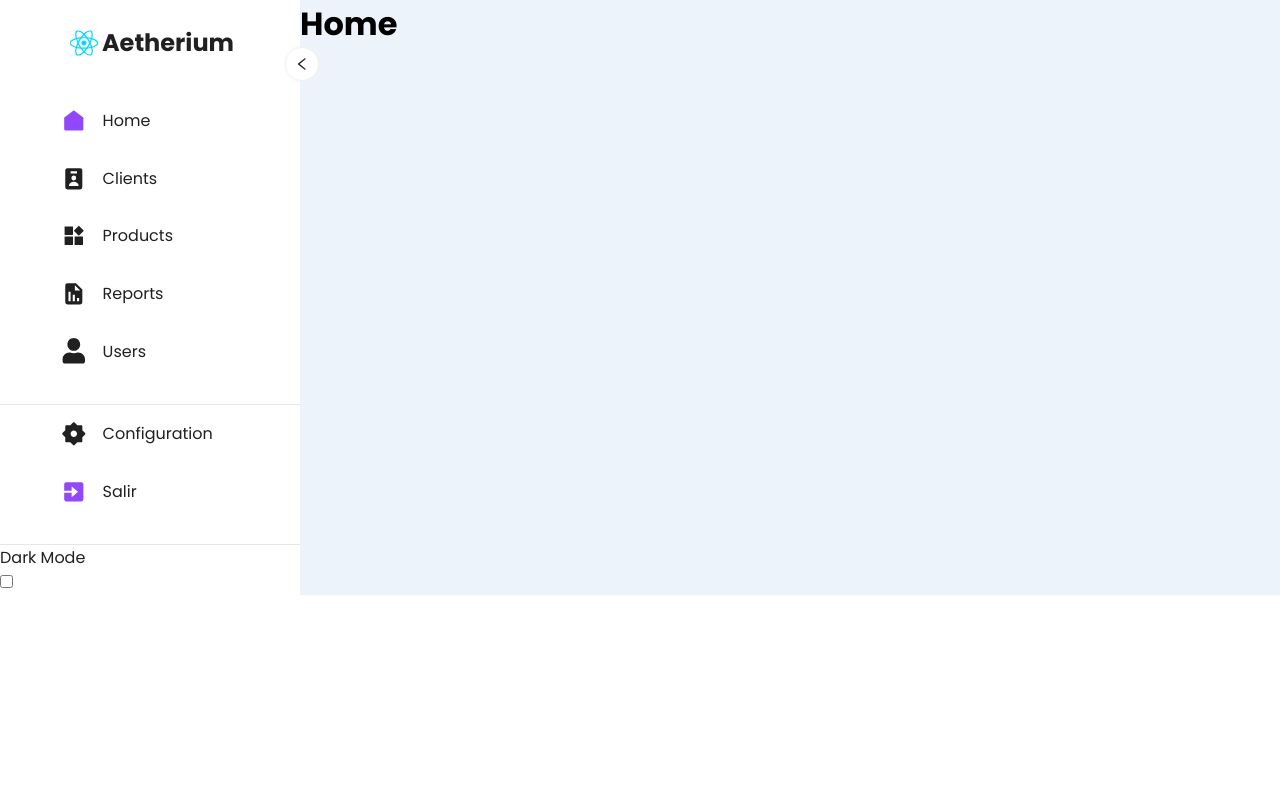
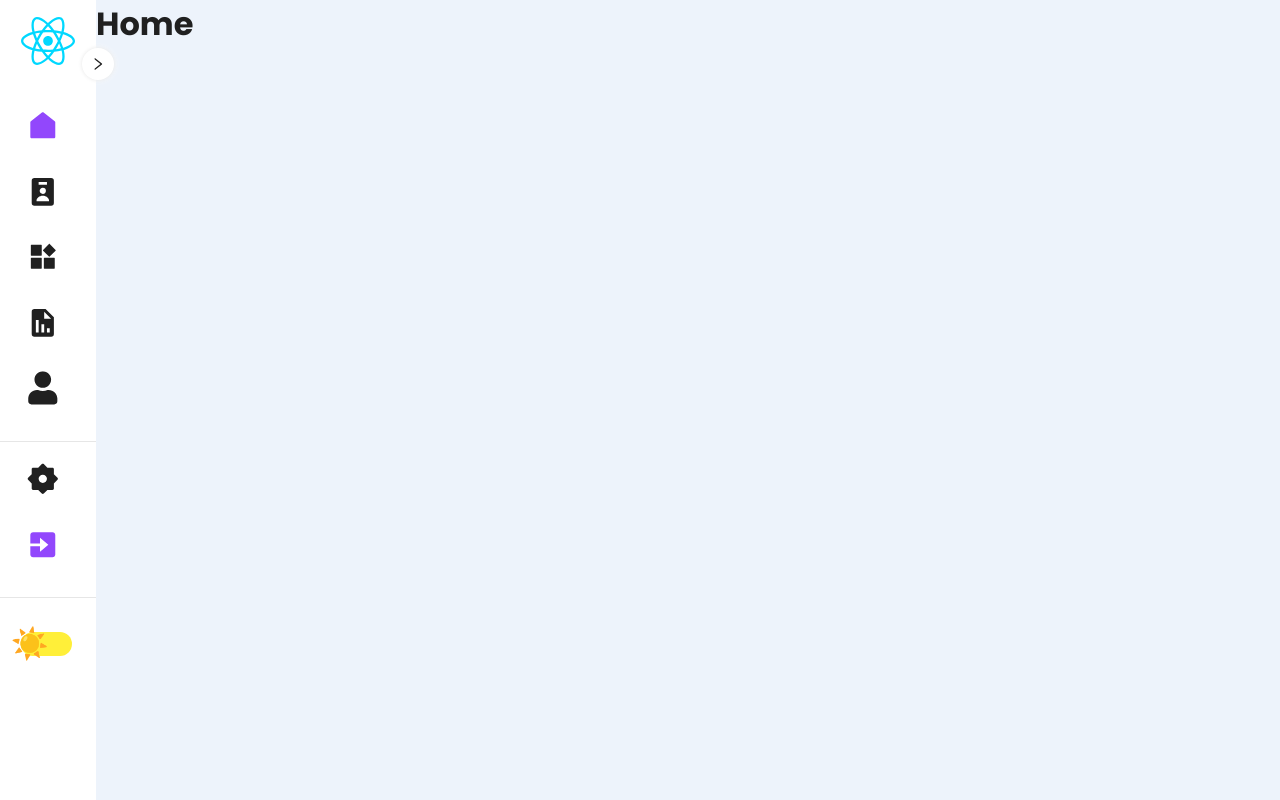
Before and after one commit to keorgtz/DevDocs, a React (Vite) app in the folder Frontend/: page / in a window 1280 px wide. Built offline with nearby package versions, Linux system fonts and the light colour scheme.

Commit message:
Sidebar Finished ALL

```diff
--- a/Frontend/src/App.jsx
+++ b/Frontend/src/App.jsx
@@ -18,7 +18,7 @@ function App() {
   const themeStyle = theme === "light" ? Light : Dark;
 
   //Funcion para saber si el estado de el Sidebar esta expandido o contraido
-  const [sidebarOpen, setSidebarOpen] = useState(true);
+  const [sidebarOpen, setSidebarOpen] = useState(false);
 
   return (
     //Creando el componente
@@ -43,11 +43,16 @@ function App() {
 //Estilos del contenerdor para el sidebar
 const Container = styled.div`
     display: grid;
-    grid-template-columns: 90px auto;
+    grid-template-columns: 6rem auto;
     background: ${({ theme }) => theme.bgtotal};
     transition: all 0.3s;
     &.active {
-      grid-template-columns: 300px auto;
+      grid-template-columns: 18rem auto;
     }
+    color: ${({ theme }) => theme.text};
+
 `;
+
+
+
 export default App;
--- a/Frontend/src/components/Sidebar.jsx
+++ b/Frontend/src/components/Sidebar.jsx
@@ -2,6 +2,8 @@
 import styled from "styled-components";
 import { v } from "../styles/Variables";
 import { NavLink } from "react-router-dom";
+import { useContext } from "react";
+import { ThemeContext } from "../App";
 //#endregion
 //#region REACT ICONS & ASSETS
 import logo from "../assets/react.svg";
@@ -17,13 +19,16 @@ export function Sidebar({ sidebarOpen, setSidebarOpen }) {
   const modSidebarOpen = () => {
     setSidebarOpen(!sidebarOpen);
   };
+
+  const {setTheme, theme} = useContext(ThemeContext);
+
   //Funcion para cambiar el tema
   const toggleTheme = () => {
     setTheme((theme) => (theme === "light" ? "dark" : "light"));
   };
 
   return (
-    <Container isOpen={sidebarOpen}>
+    <Container isOpen={sidebarOpen} themeUse = {theme}>
       <button className="sidebarButton" onClick={modSidebarOpen}>
         <AiOutlineLeft />
       </button>
@@ -31,7 +36,7 @@ export function Sidebar({ sidebarOpen, setSidebarOpen }) {
         <div className="imgcontent">
           <img src={logo} />
         </div>
-        <h2> Aetherium </h2>
+        <h2> Aether </h2>
       </div>
 
       {linksArrays.map(({icon, label, to}) => (
@@ -65,13 +70,14 @@ export function Sidebar({ sidebarOpen, setSidebarOpen }) {
       ))}
       <Divider/>
       <div className="themeContent">
-        {sidebarOpen && <span> Dark Mode </span>}
+        {sidebarOpen && <span className="titleTheme"> Dark Mode </span>}
         <div className="toggleContent">
           <div className="grid theme-container">
             <div className="content">
               <div className="demo">
                 <label className="switch">
                   <input type="checkbox" className="theme-switch" onClick={toggleTheme}/>
+                  <span className="slider round"></span>
                 </label>
               </div>
 
@@ -129,7 +135,6 @@ const SecondlinksArrays = [
 //#region STYLED COMPONENTS
 const Container = styled.div`
   color: ${(props) => props.theme.text};
-
   background: ${(props) => props.theme.bg};
   position: sticky;
   padding-top: 25px;
@@ -180,10 +185,12 @@ const Container = styled.div`
     }
   }
   .LinkContainer{
-    margin-top: 8px 0;
+    margin-top: 0px 0px;
     padding: 0 15%;
+    margin: ${({ isOpen }) => (isOpen ? `0.5rem 0` : `0.5rem 0`)};
     :hover{
       background: ${(props) => props.theme.bg3};
+      opacity: 0.8;
     }
     .Links{
       display: flex;
@@ -210,7 +217,87 @@ const Container = styled.div`
       }
     }
   }
+  .themeContent{
+    display: flex;
+    justify-content: space-between;
+    align-items: center;
+    .titleTheme{
+      padding: 20px;
+      display: block;
+      font-weight: 700;
+      opacity: ${({isOpen}) => (isOpen ? `1` : `0`)};}
+      transition: all 0.5s;
+      white-space:nowrap;
+      overflow: hidden;
+    }
+   .toggleContent{
+    margin: ${({ isOpen }) => (isOpen ? `2.1rem 2.1rem` : `2.1rem 1.3rem`)};
+    width: 2.1rem;
+    height: 1.2rem;
+    border-radius: 0.8rem;
+    transition: all 0.5s;
+    position: relative;
+      .theme-container{
+        background-blend-mode: multiply multiply;
+        transition: 0.4s;
+        .grid{
+          display: grid;
+          justify-content: center;
+          justify-items: center;
+          height: 100vh;
+          width: 100vw;
+          font-family: "Lato", sans-serif;
+        }
+        .demo{
+          font-size: 1.9rem;
+          .switch{
+            position: relative;
+            display: inline-block;
+            width: 3.2rem;
+            height: 1.5rem;
+            .theme-switch{
+              opacity: 0;
+              width: 0;
+              height: 0;
+              &:checked +.slider:before{
+                left: 4px;
+                content: "🌑";
+                transform: translateX(16px);
+              }
+            }
+          .slider{
+              position: absolute;
+              cursor: pointer;
+              top: 0;
+              left: 0;
+              right: 0;
+              bottom: 0;
+              background-color: ${({themeUse}) => (themeUse === "light"? v.lightcheckbox : v.darkcheckbox)};
+              transition: 0.4s;
+              &::before{
+                position: absolute;
+                content: "☀️";
+                height: 0;
+                width: 0;
+                left: -10px;
+                top: 12px;
+                line-height: 0px;
+                transition: 0.4s;
+              }
+              &.round{
+                 border-radius: 1rem;
+                 &::before{
+                  border-radius: 50%;
+                 }
+              }
+            }
+          }
+        }
+      }
+    }
+
 `;
+
 const Divider = styled.div`
   height: 1px;
   width: 100%;
--- a/Frontend/src/pages/Clients.jsx
+++ b/Frontend/src/pages/Clients.jsx
@@ -7,4 +7,6 @@ export function Clients(){
     );
 }
 
-const Container = styled.div``;
+const Container = styled.div`
+height: 100vh;
+`;
--- a/Frontend/src/pages/Configuration.jsx
+++ b/Frontend/src/pages/Configuration.jsx
@@ -7,4 +7,6 @@ export function Configuration(){
     );
 }
 
-const Container = styled.div``;
+const Container = styled.div`
+height: 100vh;
+`;
--- a/Frontend/src/pages/Home.jsx
+++ b/Frontend/src/pages/Home.jsx
@@ -7,4 +7,7 @@ export function Home(){
     );
 }
 
-const Container = styled.div``;
+const Container = styled.div`
+height: 100vh;
+
+`;
--- a/Frontend/src/pages/Products.jsx
+++ b/Frontend/src/pages/Products.jsx
@@ -7,4 +7,6 @@ export function Products(){
     );
 }
 
-const Container = styled.div``;
+const Container = styled.div`
+height: 100vh;
+`;
--- a/Frontend/src/pages/Reports.jsx
+++ b/Frontend/src/pages/Reports.jsx
@@ -7,4 +7,6 @@ export function Reports(){
     );
 }
 
-const Container = styled.div``;
+const Container = styled.div`
+height: 100vh;
+`;
--- a/Frontend/src/pages/Users.jsx
+++ b/Frontend/src/pages/Users.jsx
@@ -7,4 +7,6 @@ export function Users(){
     );
 }
 
-const Container = styled.div``;
+const Container = styled.div`
+height: 100vh;
+`;
```
